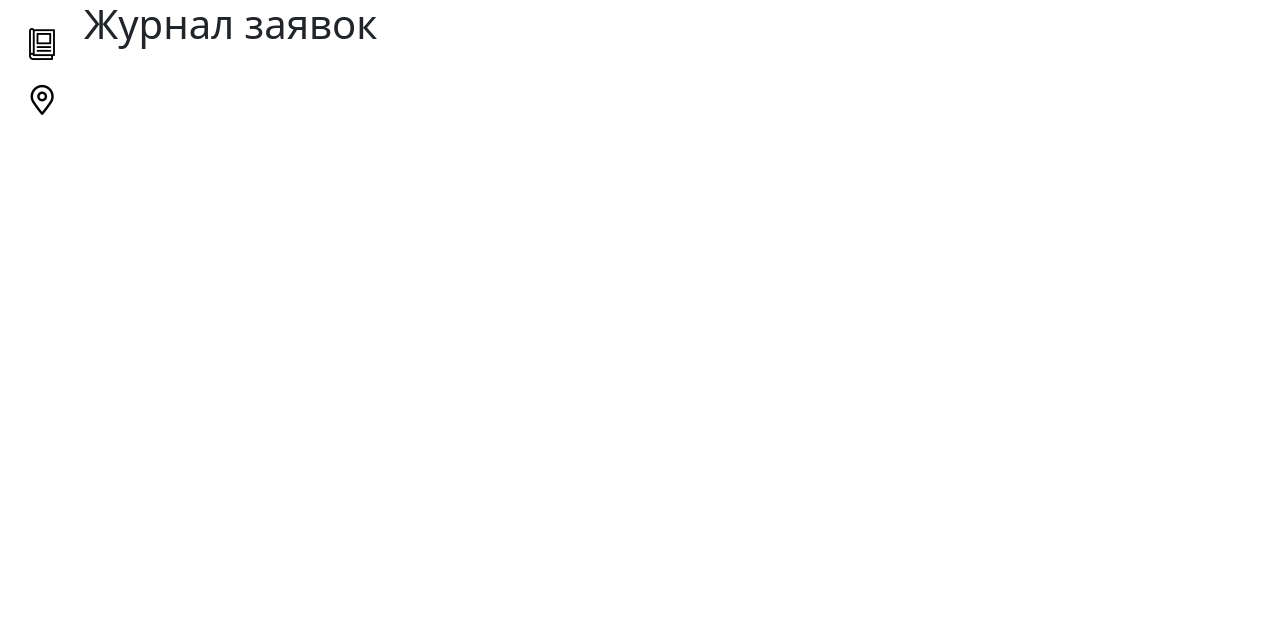
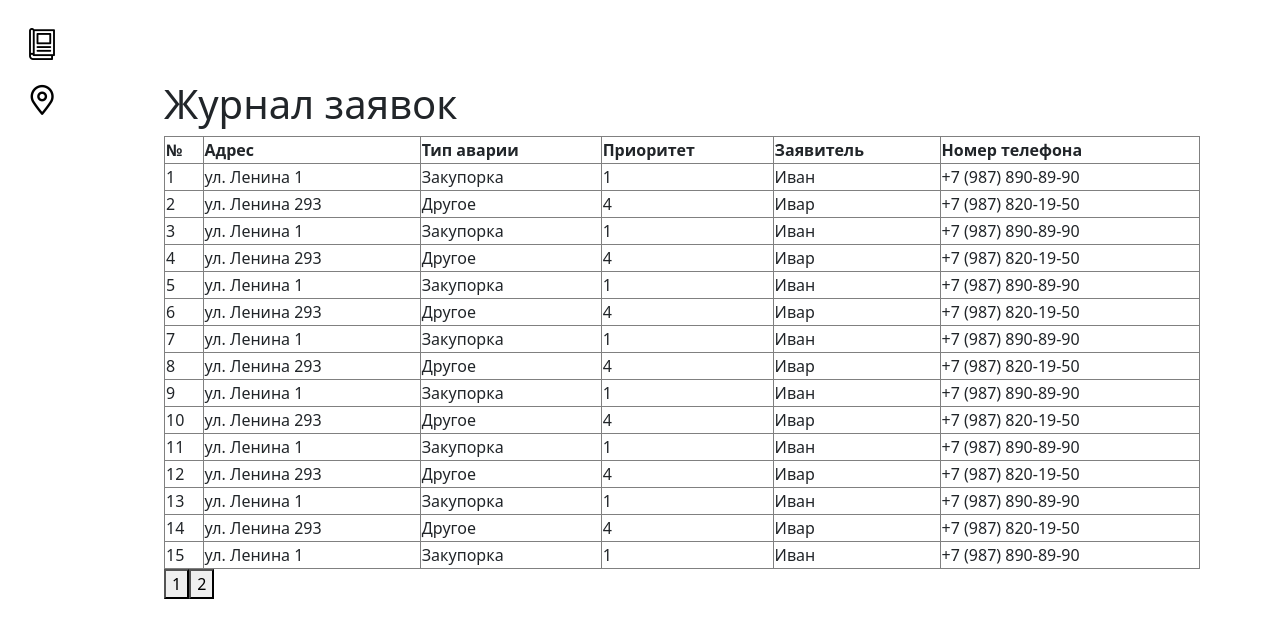
Before and after one commit to solituude/registration-of-applications, a React (Create React App) app: page / in a window 1280 px wide. Shown: the top 638 px of the page. Built offline with nearby package versions, Linux system fonts and the light colour scheme.

Commit message:
Add logs table with pagination

```diff
--- /dev/null
+++ b/src/assets/data/exampleData.ts
@@ -0,0 +1,181 @@
+import {ApplicationType} from "../../types/types";
+
+export const ACCIDENT_TYPES = {
+    breakthrough: "Прорыв",
+    leak: "Утечка",
+    outdoorColumn: "Колонка уличная",
+    lowQualityWater: "Некачественная вода",
+    blockage: "Закупорка",
+    other: "Другое"
+}
+
+export const PRIORITY_TYPES = {
+    1: "Незамедлительно",
+    2: "Высокий",
+    3: "Средний",
+    4: "Низкий"
+}
+
+export const dataForLogTable: ApplicationType[] = [
+    {
+        id: 1,
+        address: "ул. Ленина 1",
+        coordinates: "56, 32",
+        accidentType: ACCIDENT_TYPES.blockage,
+        priority: 1,
+        name: "Иван",
+        phone: "+7 (987) 890-89-90"
+    },
+    {
+        id: 2,
+        address: "ул. Ленина 293",
+        coordinates: "32, 30",
+        accidentType: ACCIDENT_TYPES.other,
+        priority: 4,
+        name: "Иваp",
+        phone: "+7 (987) 820-19-50"
+    },
+    {
+        id: 3,
+        address: "ул. Ленина 1",
+        coordinates: "56, 32",
+        accidentType: ACCIDENT_TYPES.blockage,
+        priority: 1,
+        name: "Иван",
+        phone: "+7 (987) 890-89-90"
+    },
+    {
+        id: 4,
+        address: "ул. Ленина 293",
+        coordinates: "32, 30",
+        accidentType: ACCIDENT_TYPES.other,
+        priority: 4,
+        name: "Иваp",
+        phone: "+7 (987) 820-19-50"
+    },
+    {
+        id: 5,
+        address: "ул. Ленина 1",
+        coordinates: "56, 32",
+        accidentType: ACCIDENT_TYPES.blockage,
+        priority: 1,
+        name: "Иван",
+        phone: "+7 (987) 890-89-90"
+    },
+    {
+        id: 6,
+        address: "ул. Ленина 293",
+        coordinates: "32, 30",
+        accidentType: ACCIDENT_TYPES.other,
+        priority: 4,
+        name: "Иваp",
+        phone: "+7 (987) 820-19-50"
+    },
+    {
+        id: 7,
+        address: "ул. Ленина 1",
+        coordinates: "56, 32",
+        accidentType: ACCIDENT_TYPES.blockage,
+        priority: 1,
+        name: "Иван",
+        phone: "+7 (987) 890-89-90"
+    },
+    {
+        id: 8,
+        address: "ул. Ленина 293",
+        coordinates: "32, 30",
+        accidentType: ACCIDENT_TYPES.other,
+        priority: 4,
+        name: "Иваp",
+        phone: "+7 (987) 820-19-50"
+    },
+    {
+        id: 9,
+        address: "ул. Ленина 1",
+        coordinates: "56, 32",
+        accidentType: ACCIDENT_TYPES.blockage,
+        priority: 1,
+        name: "Иван",
+        phone: "+7 (987) 890-89-90"
+    },
+    {
+        id: 10,
+        address: "ул. Ленина 293",
+        coordinates: "32, 30",
+        accidentType: ACCIDENT_TYPES.other,
+        priority: 4,
+        name: "Иваp",
+        phone: "+7 (987) 820-19-50"
+    },
+    {
+        id: 11,
+        address: "ул. Ленина 1",
+        coordinates: "56, 32",
+        accidentType: ACCIDENT_TYPES.blockage,
+        priority: 1,
+        name: "Иван",
+        phone: "+7 (987) 890-89-90"
+    },
+    {
+        id: 12,
+        address: "ул. Ленина 293",
+        coordinates: "32, 30",
+        accidentType: ACCIDENT_TYPES.other,
+        priority: 4,
+        name: "Иваp",
+        phone: "+7 (987) 820-19-50"
+    },
+    {
+        id: 13,
+        address: "ул. Ленина 1",
+        coordinates: "56, 32",
+        accidentType: ACCIDENT_TYPES.blockage,
+        priority: 1,
+        name: "Иван",
+        phone: "+7 (987) 890-89-90"
+    },
+    {
+        id: 14,
+        address: "ул. Ленина 293",
+        coordinates: "32, 30",
+        accidentType: ACCIDENT_TYPES.other,
+        priority: 4,
+        name: "Иваp",
+        phone: "+7 (987) 820-19-50"
+    },{
+        id: 15,
+        address: "ул. Ленина 1",
+        coordinates: "56, 32",
+        accidentType: ACCIDENT_TYPES.blockage,
+        priority: 1,
+        name: "Иван",
+        phone: "+7 (987) 890-89-90"
+    },
+    {
+        id: 16,
+        address: "ул. Ленина 293",
+        coordinates: "32, 30",
+        accidentType: ACCIDENT_TYPES.other,
+        priority: 4,
+        name: "Иваp",
+        phone: "+7 (987) 820-19-50"
+    },{
+        id: 17,
+        address: "ул. Ленина 1",
+        coordinates: "56, 32",
+        accidentType: ACCIDENT_TYPES.blockage,
+        priority: 1,
+        name: "Иван",
+        phone: "+7 (987) 890-89-90"
+    },
+    {
+        id: 18,
+        address: "ул. Ленина 293",
+        coordinates: "32, 30",
+        accidentType: ACCIDENT_TYPES.other,
+        priority: 4,
+        name: "Иваp",
+        phone: "+7 (987) 820-19-50"
+    },
+
+]
--- /dev/null
+++ b/src/components/LogTable/LogTable.tsx
@@ -0,0 +1,41 @@
+import React from "react";
+import {observer} from "mobx-react-lite";
+import logStore from "../../store/LogStore";
+
+import './logTable.module.scss';
+
+
+const LogTable: React.FC = observer(() => {
+    return (
+        <table>
+            <thead>
+            <tr>
+                <th>№</th>
+                <th>Адрес</th>
+                <th>Тип аварии</th>
+                <th>Приоритет</th>
+                <th>Заявитель</th>
+                <th>Номер телефона</th>
+            </tr>
+            </thead>
+            <tbody>
+            {
+                logStore.currAppsArray.map((log) => (
+                    <tr>
+                        <td>{log.id}</td>
+                        <td>{log.address}</td>
+                        <td>{log.accidentType}</td>
+                        <td>{log.priority}</td>
+                        <td>{log.name}</td>
+                        <td>{log.phone}</td>
+                    </tr>
+                ))
+            }
+            </tbody>
+        </table>
+    )
+})
+
+
+
+export default LogTable;
--- /dev/null
+++ b/src/components/LogTable/logTable.module.scss
@@ -0,0 +1,9 @@
+//.table__container {
+//  width: 100%;
+//  overflow: scroll;
+//}
+
+
+tbody, td, tfoot, th, thead, tr{
+  border-width: 1px !important;
+}
--- a/src/components/Navbar/Navbar.tsx
+++ b/src/components/Navbar/Navbar.tsx
@@ -1,7 +1,7 @@
 import React from "react";
 import s from'./navbar.module.scss';
-import logIcon from '../../assets/logNavbarIcon.svg';
-import mapIcon from '../../assets/mapNavbarIcon.svg';
+import logIcon from '../../assets/icons/logNavbarIcon.svg';
+import mapIcon from '../../assets/icons/mapNavbarIcon.svg';
 
 const Navbar: React.FC = () => {
     return(
--- /dev/null
+++ b/src/components/Pagination/Pagination.tsx
@@ -0,0 +1,19 @@
+import React from "react";
+import {observer} from "mobx-react-lite";
+import logStore from "../../store/LogStore";
+
+const handleChoosePage = (page: number) => {
+    logStore.getAppsArrayByPage(page);
+}
+
+const Pagination: React.FC = observer(() => {
+
+    return(
+        <div>
+            <button onClick={() => handleChoosePage(1)}>1</button>
+            <button onClick={() => handleChoosePage(2)}>2</button>
+        </div>
+    );
+})
+
+export default Pagination;
--- a/src/pages/LogPage/LogPage.tsx
+++ b/src/pages/LogPage/LogPage.tsx
@@ -1,9 +1,15 @@
 import React from "react";
+
+import s from './logPage.module.scss';
+import LogTable from "../../components/LogTable/LogTable";
+import Pagination from "../../components/Pagination/Pagination";
 
 const LogPage: React.FC = () => {
     return(
-        <div>
+        <div className={s.content}>
             <h1>Журнал заявок</h1>
+            <LogTable/>
+            <Pagination/>
         </div>
     );
 }
--- /dev/null
+++ b/src/pages/LogPage/logPage.module.scss
@@ -0,0 +1,6 @@
+.content {
+  display: flex;
+  flex-direction: column;
+  padding: 80px 80px;
+  width: 100%;
+}
--- /dev/null
+++ b/src/store/LogStore.ts
@@ -0,0 +1,49 @@
+import { makeAutoObservable } from 'mobx';
+import {ApplicationType} from "../types/types";
+import {dataForLogTable} from "../assets/data/exampleData";
+
+class LogStore {
+    allAppsArray: ApplicationType[] = dataForLogTable; // все заявки
+    lastId: number = this.allAppsArray.length + 1;
+    page: number = 1; // текущая страница
+    countPages: number = 1; // количество страниц
+    currAppsArray: ApplicationType[] = this.allAppsArray.slice(0, 15); // массив заявок н-ой страницы
+
+    currApp: ApplicationType = {
+        id: 0,
+        address: 'string',
+        coordinates: 'string',
+        accidentType: 'string',
+        priority: 0,
+        name: 'string',
+        phone: 'string'
+    }; // текущая выбранная/новая заявка
+
+    constructor() {
+        makeAutoObservable(this)
+    }
+
+    getAppsArrayByPage = (page: number): void => {
+        this.page = page;
+        this.currAppsArray = this.allAppsArray.slice(15 * (page - 1), 15 * page);
+    }
+
+    getAppById = (id: number): void  => {
+        this.currApp = this.allAppsArray[id - 1];
+    }
+
+    editApp = (id: number): void => {
+        this.currApp = this.allAppsArray[id - 1];
+        // ....
+    }
+
+    createApp = (newApp: ApplicationType): void => {
+        newApp.id = this.lastId;
+        this.lastId++;
+        this.allAppsArray.push(newApp);
+    }
+
+}
+
+const logs = new LogStore()
+export default logs;
--- /dev/null
+++ b/src/types/types.ts
@@ -0,0 +1,9 @@
+export type ApplicationType = {
+    id: number,
+    address: string,
+    coordinates: string,
+    accidentType: string,
+    priority: number,
+    name: string,
+    phone: string
+}
```
Also changed, not shown: src/index.tsx (+4 -7 lines), src/assets/icons/logNavbarIcon.svg (renamed from src/assets/logNavbarIcon.svg), src/assets/icons/mapNavbarIcon.svg (renamed from src/assets/mapNavbarIcon.svg), src/components/Pagination/pagination.module.scss (added).
